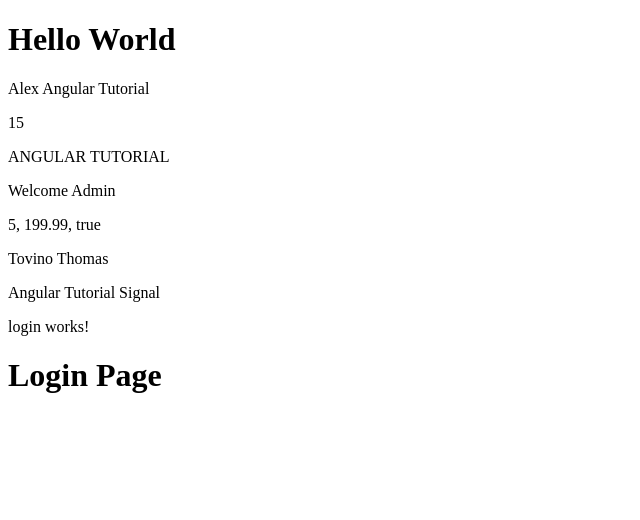
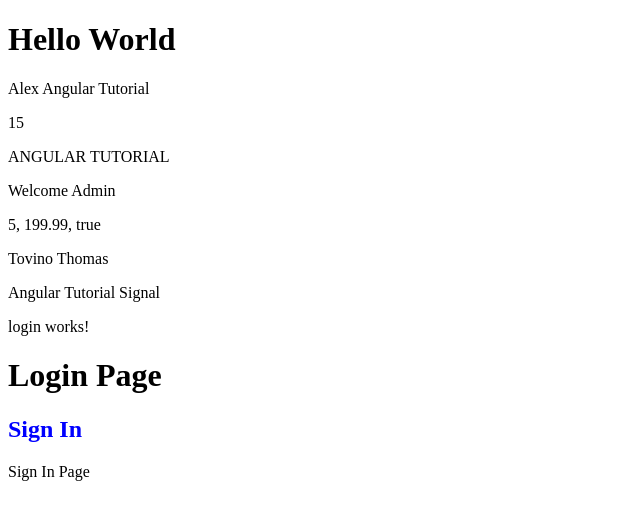
Before and after one commit to Rishab-RajHR/Angular-App, an Angular app: page / in a window 1280 px wide. Shown: the top 520 px of the page, without its empty margins (0-640 px from the left). Built offline with nearby package versions, Linux system fonts and the light colour scheme.

Commit message:
Custom Components

```diff
--- a/src/app/app.html
+++ b/src/app/app.html
@@ -13,3 +13,4 @@
 
 
 <app-login></app-login>
+<app-signin></app-signin>
--- a/src/app/app.ts
+++ b/src/app/app.ts
@@ -1,8 +1,9 @@
 import { Component, signal } from '@angular/core';
 import { Login } from './login/login';
+import { SigninComponent } from './signin/signin';
 
 @Component({
-  imports: [Login],
+  imports: [Login,SigninComponent],
   selector: 'app-root',
   styleUrl: './app.css',
   templateUrl: './app.html',
--- /dev/null
+++ b/src/app/signin/signin.css
@@ -0,0 +1,3 @@
+h2{
+   color: blue;
+}
--- /dev/null
+++ b/src/app/signin/signin.html
@@ -0,0 +1,3 @@
+<h2>Sign In</h2>
+
+<p>{{title}}</p>
--- /dev/null
+++ b/src/app/signin/signin.ts
@@ -0,0 +1,12 @@
+import { Component } from "@angular/core";
+
+@Component({
+    selector: 'app-signin',
+    templateUrl: './signin.html',
+    styleUrl: './signin.css',
+})
+
+
+export class SigninComponent {
+    title = 'Sign In Page';
+}
```
